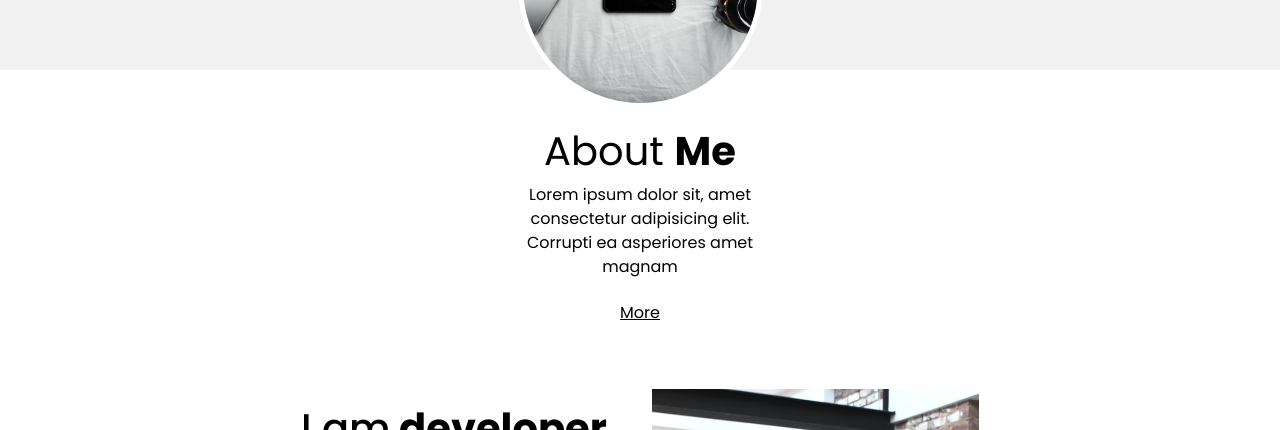
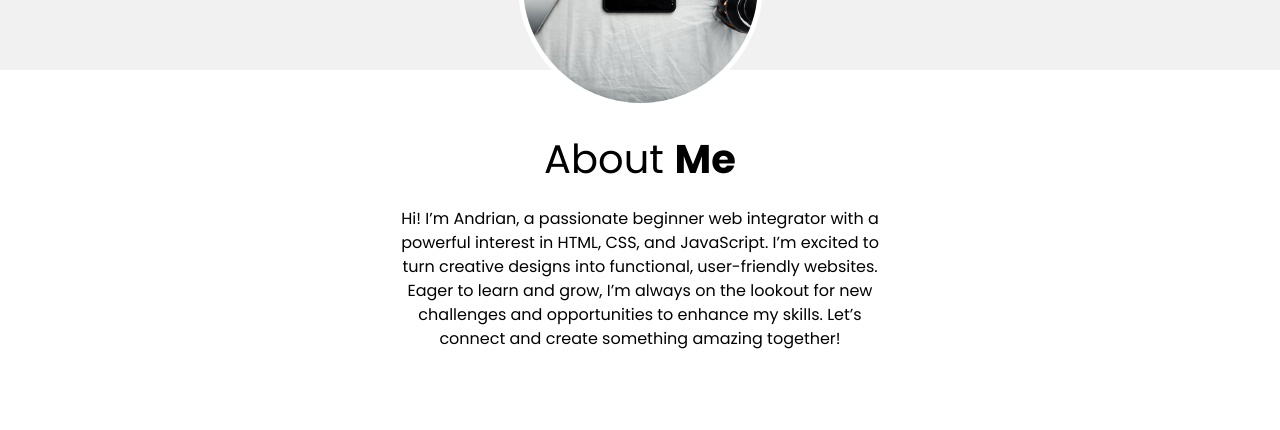
Before and after one commit to 12andrian85/12andrian85.github.io, a website: page index.html in a window 1280 px wide. Shown: the part 233-663 px from the top of the page. Drawn offline with nearby package versions, Linux system fonts and the light colour scheme.

Commit message:
added content to the about me section

```diff
--- a/index.html
+++ b/index.html
@@ -7,19 +7,12 @@
 	<meta name="description" content="About website">
 	<meta name="viewport" content="width=device-width, initial-scale=1">
 	<link rel="stylesheet" href="public/css/style.css">
-	<link href="https://cdn.jsdelivr.net/npm/@splidejs/splide@4.1.4/dist/css/splide.min.css" rel="stylesheet">
-	<link rel="stylesheet" href="https://cdnjs.cloudflare.com/ajax/libs/font-awesome/6.5.2/css/all.min.css"
-		integrity="sha512-SnH5WK+bZxgPHs44uWIX+LLJAJ9/2PkPKZ5QiAj6Ta86w+fsb2TkcmfRyVX3pBnMFcV7oQPJkl9QevSCWr3W6A=="
-		crossorigin="anonymous" referrerpolicy="no-referrer"/>
 	<link rel="stylesheet"
 		href="https://fonts.googleapis.com/css2?family=Material+Symbols+Outlined:opsz,wght,FILL,GRAD@20..48,100..700,0..1,-50..200" />
-
 	<link rel="preconnect" href="https://fonts.googleapis.com">
 	<link rel="preconnect" href="https://fonts.gstatic.com" crossorigin>
-	<link
-		href="https://fonts.googleapis.com/css2?family=Poppins:ital,wght@0,100;0,200;0,300;0,400;0,500;0,600;0,700;0,800;0,900;1,100;1,200;1,300;1,400;1,500;1,600;1,700;1,800;1,900&display=swap"
+	<link href="https://fonts.googleapis.com/css2?family=Poppins:ital,wght@0,100;0,200;0,300;0,400;0,500;0,600;0,700;0,800;0,900;1,100;1,200;1,300;1,400;1,500;1,600;1,700;1,800;1,900&display=swap"
 		rel="stylesheet">
-
 </head>
 
 <body class="bg-gray-600">
@@ -48,27 +41,21 @@
 				</div>
 				<div class="container">
 					<div class="row">
-						<div class="col col-12 col-md-8 col-lg-5 mx-auto">
-							<article class="about__wrapper text-center mt-3">
-								<h1 class="about__title">About <span class="about__me fw-bold">Me</span></h1>
+						<div class="col col-12 col-md-8 col-lg-9 mx-auto">
+							<article class="about__wrapper text-center my-4">
+								<h1 class="about__title mb-3 mb-lg-4">About <span
+										class="about__me fw-bold mb-4">Me</span></h1>
 								<p class="about__paragraph">
-									Lorem ipsum dolor sit, amet consectetur adipisicing elit.
-									Corrupti ea asperiores amet magnam
+									Hi! I’m Andrian, a passionate beginner web integrator with a powerful interest in
+									HTML, CSS, and JavaScript. I’m excited to turn creative designs into functional,
+									user-friendly websites.
 
+									Eager to learn and grow, I’m always on the lookout for new
+									challenges and opportunities to enhance my skills. Let’s connect and create
+									something amazing together!
 								</p>
-								<p class="d-inline-flex gap-1">
-									<a class="btn border-0" data-bs-toggle="collapse" href="#collapseExample"
-										role="button" aria-expanded="false" aria-controls="collapseExample">
-										<u>More</u>
-									</a>
-								</p>
-								<div class="collapse" id="collapseExample">
-									<div class="card card-body border-0">
-										Some placeholder content for the collapse component. This panel is hidden by
-										default but revealed when the user activates the relevant trigger.
+							</article>
 						</div>
-								</div>
-							</article>
 					</div>
 				</div>
 				<!-- about-footer -->
@@ -82,7 +69,6 @@
 						</div>
 						<div class="col col-12 col-md-6 overflow-hidden">
 							<img class="about__photo" src="public/img/developer_photo_2.jpg" alt="">
-							</div>
 						</div>
 					</div>
 				</div>
@@ -123,14 +109,15 @@
 									</a>
 								</div>
 								<div class="card-img-overlay ">
-									<a class="btn btn-danger" target="_blank" href=" https://12andrian85.github.io/hamilton">View</a>
+									<a class="btn btn-danger" target="_blank"
+										href=" https://12andrian85.github.io/hamilton">View</a>
 								</div>
 							</div>
 						</div>
 						<!--card hotel-->
 						<div class="col overflow-hidden- p-0">
 							<div class="card">
-								<div class="header-logo text-uppercase d-lg-flex"  style="background-color: #5B6671FF;">
+								<div class="header-logo text-uppercase d-lg-flex" style="background-color: #5B6671FF;">
 									<a class="d-flex flex-column align-items-center text-white text-decoration-none"
 										href="index.html">
 										<span class="fw-semibold" style="letter-spacing: 4px;">logo hotel</span>
@@ -138,7 +125,8 @@
 									</a>
 								</div>
 								<div class="card-img-overlay">
-									<a class="btn btn-danger" target="_blank" href="https://12andrian85.github.io/hotel">View</a>
+									<a class="btn btn-danger" target="_blank"
+										href="https://12andrian85.github.io/hotel">View</a>
 								</div>
 							</div>
 						</div>
@@ -147,7 +135,8 @@
 							<div class="card">
 								<img src="public/img/lex-korp_logo.png" class="card-img " alt="lex-korp">
 								<div class="card-img-overlay">
-									<a class="btn btn-danger" target="_blank" href=" https://12andrian85.github.io/lex-korp">View</a>
+									<a class="btn btn-danger" target="_blank"
+										href=" https://12andrian85.github.io/lex-korp">View</a>
 								</div>
 							</div>
 						</div>
@@ -156,16 +145,19 @@
 							<div class="card">
 								<img src="public/img/watch-shop_logo.png" class="card-img" alt="watch-shop">
 								<div class="card-img-overlay">
-									<a class="btn btn-danger" target="_blank" href="https://12andrian85.github.io/Watch-Shop">View</a>
+									<a class="btn btn-danger" target="_blank"
+										href="https://12andrian85.github.io/Watch-Shop">View</a>
 								</div>
 							</div>
 						</div>
 						<!--card ecomert-->
 						<div class="col p-0">
 							<div class="card">
-								<img src="public/icons/ecomert-logo.svg" class="card-img card-img--ecomert" alt="ecomert">
+								<img src="public/icons/ecomert-logo.svg" class="card-img card-img--ecomert"
+									alt="ecomert">
 								<div class="card-img-overlay">
-									<a class="btn btn-danger" target="_blank" href="https://12andrian85.github.io/ecomert">View</a>
+									<a class="btn btn-danger" target="_blank"
+										href="https://12andrian85.github.io/ecomert">View</a>
 								</div>
 							</div>
 						</div>
@@ -173,11 +165,13 @@
 						<div class="col p-0">
 							<div class="card">
 								<div class="d-flex justify-content-center align-items-center flex-column">
-									<img src="public/icons/logo_medical_landing.svg" class="card-img card-img--medical-landing" alt="medical-landing">
+									<img src="public/icons/logo_medical_landing.svg"
+										class="card-img card-img--medical-landing" alt="medical-landing">
 									<h2 class="card-title">Medical Landing</h2>
 								</div>
 								<div class="card-img-overlay">
-									<a class="btn btn-danger" target="_blank" href="https://12andrian85.github.io/medical-landing">View</a>
+									<a class="btn btn-danger" target="_blank"
+										href="https://12andrian85.github.io/medical-landing">View</a>
 								</div>
 							</div>
 						</div>
@@ -185,11 +179,13 @@
 						<div class="col p-0">
 							<div class="card">
 								<div class="d-flex justify-content-center align-items-center flex-column">
-									<img src="public/img/logo-dark-sm.png" class="card-img card-img--medical-landing" alt="medical-landing">
+									<img src="public/img/logo-dark-sm.png" class="card-img card-img--medical-landing"
+										alt="medical-landing">
 									<h2 class="card-title">hyperlane</h2>
 								</div>
 								<div class="card-img-overlay">
-									<a class="btn btn-danger" target="_blank" href="https://12andrian85.github.io/hyper/">View</a>
+									<a class="btn btn-danger" target="_blank"
+										href="https://12andrian85.github.io/hyper/">View</a>
 								</div>
 							</div>
 						</div>
@@ -197,14 +193,15 @@
 						<div class="col p-0">
 							<div class="card">
 								<div class="d-flex justify-content-center align-items-center flex-column">
-									<img src="public/icons/logo_bingle.svg" class="card-img card-img" alt="medical-landing">
+									<img src="public/icons/logo_bingle.svg" class="card-img card-img"
+										alt="medical-landing">
 								</div>
 								<div class="card-img-overlay">
-									<a class="btn btn-danger" target="_blank" href="https://12andrian85.github.io/bingle">View</a>
+									<a class="btn btn-danger" target="_blank"
+										href="https://12andrian85.github.io/bingle">View</a>
 								</div>
 							</div>
 						</div>
-
 					</div>
 				</section>
 			</div>
@@ -221,7 +218,7 @@
 					<span>andriansinigur@gmail.com</span>
 				</a>
 				<!-- telephone -->
-				<a  class="footer__element" href="tel:+37367108896">
+				<a class="footer__element" href="tel:+37367108896">
 					<span class="footer__svg material-symbols-outlined">
 						phone_iphone
 					</span>
@@ -245,7 +242,6 @@
 	<script src="https://cdn.jsdelivr.net/npm/bootstrap@5.0.2/dist/js/bootstrap.bundle.min.js"
 		integrity="sha384-MrcW6ZMFYlzcLA8Nl+NtUVF0sA7MsXsP1UyJoMp4YLEuNSfAP+JcXn/tWtIaxVXM"
 		crossorigin="anonymous"></script>
-	<script src="https://cdn.jsdelivr.net/npm/@splidejs/splide@4.1.4/dist/js/splide.min.js"></script>
 	<script type="module" src="js/main.js"></script>
 </body>
 
```
Lines whose indentation alone changed are shown as unchanged.
